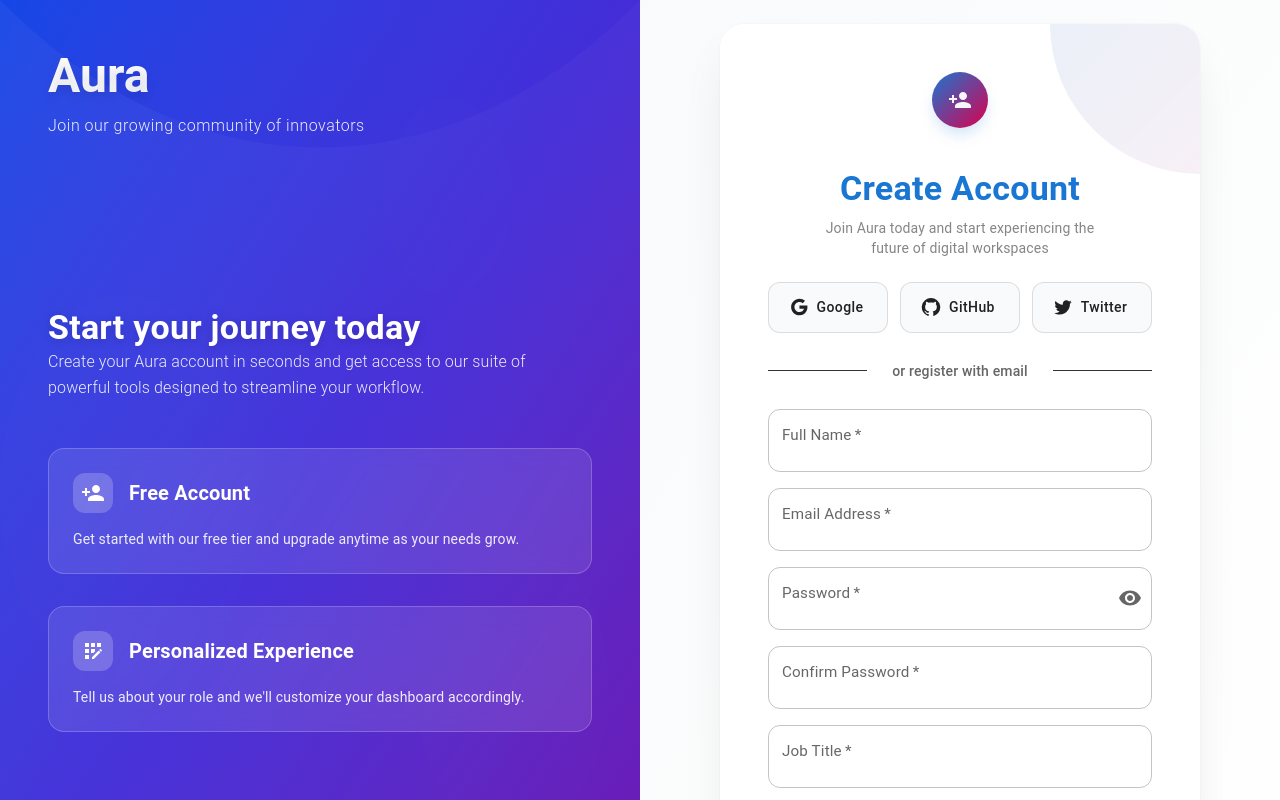
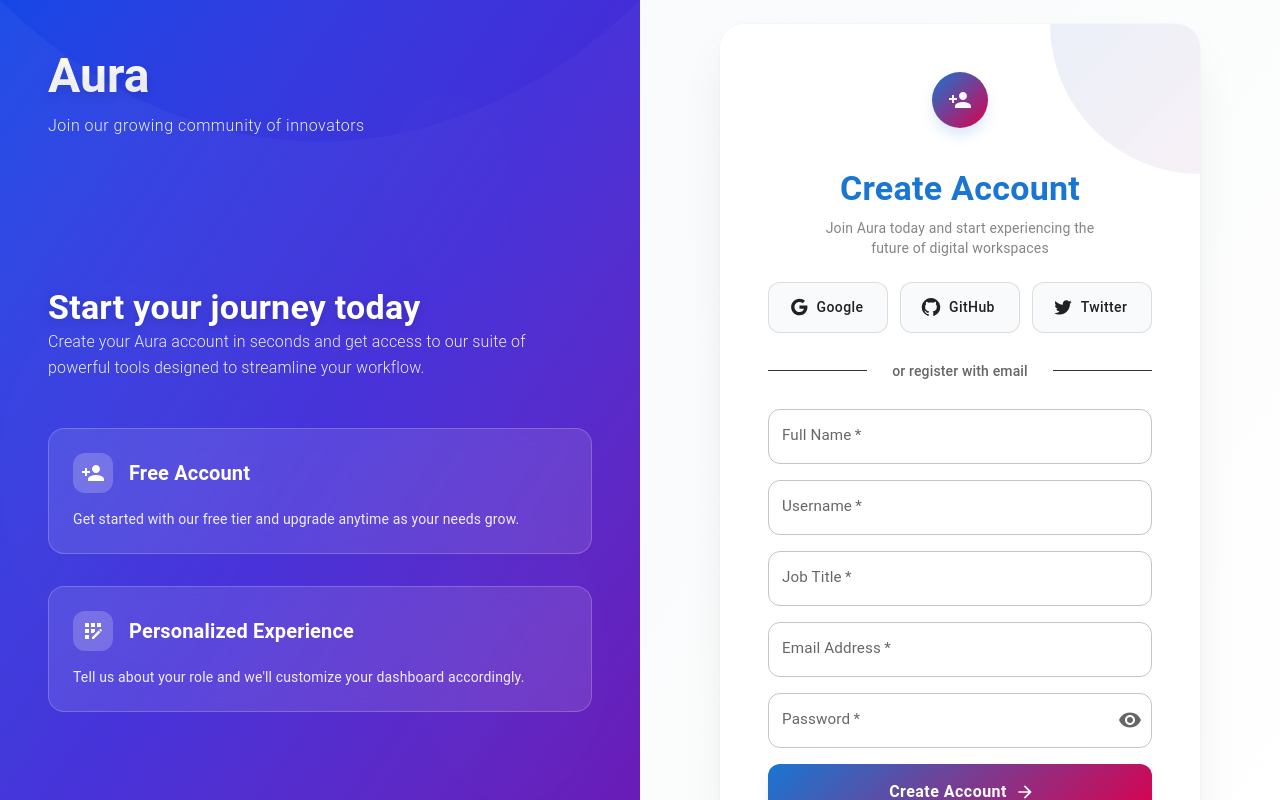
Before and after one commit to theshamkhi/Aura, a React (Vite) app in the folder frontAura/: page /register in a window 1280 px wide. Shown: the top 800 px of the page. Built offline with nearby package versions, Linux system fonts and the light colour scheme; no server answers.

Commit message:
Updated Register form to add new field @username

```diff
--- a/frontAura/src/pages/Register.jsx
+++ b/frontAura/src/pages/Register.jsx
@@ -13,7 +13,7 @@ import {
 import { styled } from '@mui/material/styles';
 import { motion } from 'framer-motion';
 
-// Enhanced styled components with animation properties - matching login page
+
 const GradientButton = styled(Button)(({ theme }) => ({
   background: `linear-gradient(135deg, ${theme.palette.primary.main} 0%, ${theme.palette.secondary.main} 100%)`,
   color: 'white',
@@ -128,7 +128,7 @@ const BackgroundPattern = () => (
   </svg>
 );
 
-// Enhanced feature cards for the left panel
+
 const FeatureCard = ({ icon, title, description }) => {
   const theme = useTheme();
 
@@ -179,8 +179,8 @@ export const Register = () => {
   const [userData, setUserData] = useState({
     name: '',
     email: '',
+    username: '',
     password: '',
-    confirmPassword: '',
     job: ''
   });
   const [error, setError] = useState('');
@@ -217,12 +217,6 @@ export const Register = () => {
   const handleSubmit = async (e) => {
     e.preventDefault();
 
-    // Basic validation
-    if (userData.password !== userData.confirmPassword) {
-      setError("Passwords don't match");
-      return;
-    }
-
     setIsLoading(true);
     setError('');
 
@@ -230,6 +224,7 @@ export const Register = () => {
       const result = await register({
         name: userData.name,
         email: userData.email,
+        username: userData.username,
         password: userData.password,
         job: userData.job
       });
@@ -462,10 +457,33 @@ export const Register = () => {
                   value={userData.name}
                   onChange={(e) => setUserData({ ...userData, name: e.target.value })}
                   required
-                  placeholder="John Doe"
-                  InputProps={{
-                    sx: { py: 0.5 }
-                  }}
+                  placeholder="Mohammed SHAMKHI"
+                />
+              </MotionBox>
+
+              <MotionBox variants={itemVariants}>
+                <StyledTextField
+                  fullWidth
+                  variant="outlined"
+                  label="Username"
+                  type="text"
+                  value={userData.username}
+                  onChange={(e) => setUserData({ ...userData, username: e.target.value })}
+                  required
+                  placeholder="e.g. theshamkhi"
+                />
+              </MotionBox>
+
+              <MotionBox variants={itemVariants}>
+                <StyledTextField
+                  fullWidth
+                  variant="outlined"
+                  label="Job Title"
+                  type="text"
+                  value={userData.job}
+                  onChange={(e) => setUserData({ ...userData, job: e.target.value })}
+                  required
+                  placeholder="e.g. Developer, Designer, Manager"
                 />
               </MotionBox>
 
@@ -479,9 +497,6 @@ export const Register = () => {
                   onChange={(e) => setUserData({ ...userData, email: e.target.value })}
                   required
                   placeholder="your@email.com"
-                  InputProps={{
-                    sx: { py: 0.5 }
-                  }}
                 />
               </MotionBox>
 
@@ -496,7 +511,6 @@ export const Register = () => {
                   required
                   placeholder="••••••••"
                   InputProps={{
-                    sx: { py: 0.5 },
                     endAdornment: (
                       <InputAdornment position="end">
                         <IconButton
@@ -514,38 +528,6 @@ export const Register = () => {
                         </IconButton>
                       </InputAdornment>
                     ),
-                  }}
-                />
-              </MotionBox>
-
-              <MotionBox variants={itemVariants}>
-                <StyledTextField
-                  fullWidth
-                  variant="outlined"
-                  label="Confirm Password"
-                  type={showPassword ? 'text' : 'password'}
-                  value={userData.confirmPassword}
-                  onChange={(e) => setUserData({ ...userData, confirmPassword: e.target.value })}
-                  required
-                  placeholder="••••••••"
-                  InputProps={{
-                    sx: { py: 0.5 }
-                  }}
-                />
-              </MotionBox>
-
-              <MotionBox variants={itemVariants}>
-                <StyledTextField
-                  fullWidth
-                  variant="outlined"
-                  label="Job Title"
-                  type="text"
-                  value={userData.job}
-                  onChange={(e) => setUserData({ ...userData, job: e.target.value })}
-                  required
-                  placeholder="e.g. Developer, Designer, Manager"
-                  InputProps={{
-                    sx: { py: 0.5 }
                   }}
                 />
               </MotionBox>
```
